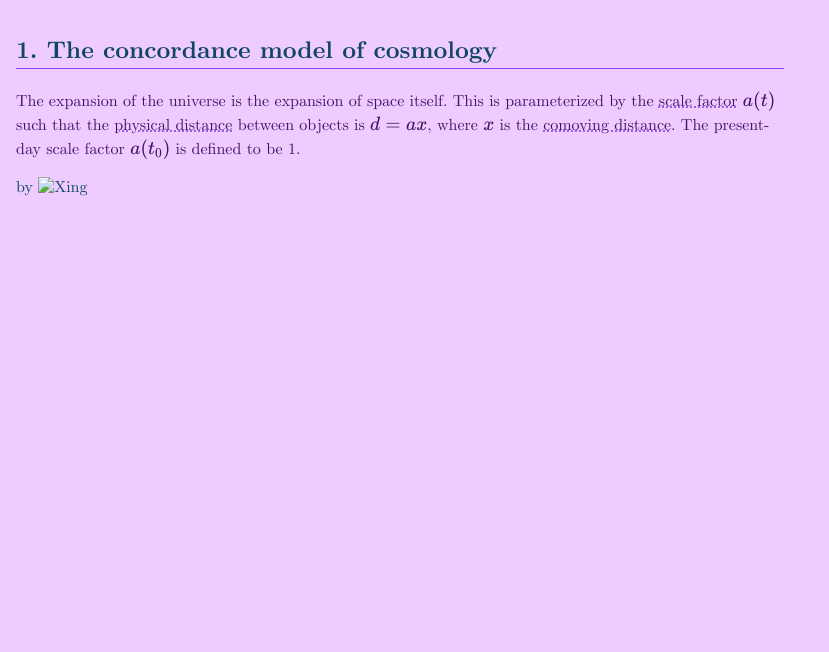
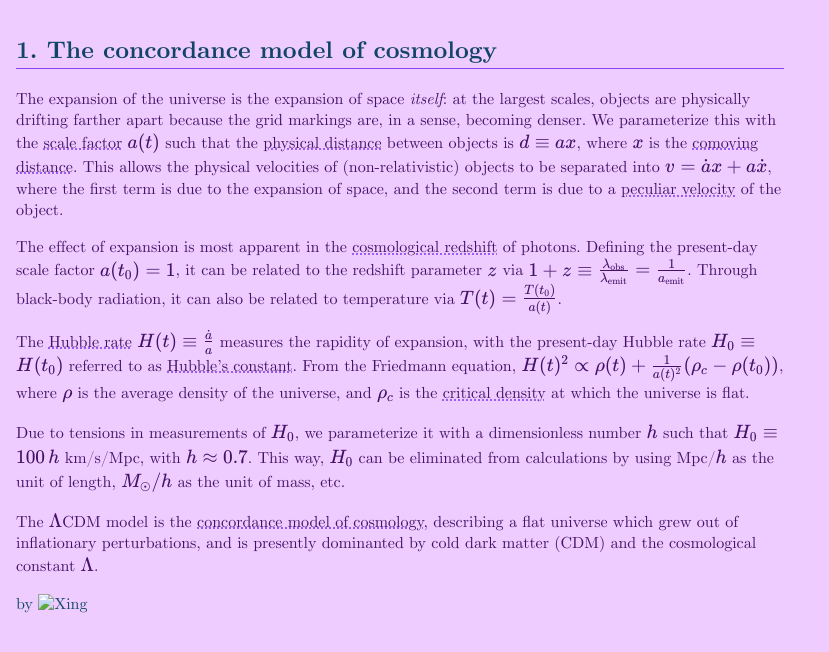
Before and after one commit to xingyzt/notes, a Jekyll site: the page built from modern-cosmology/1.md, in a window 1280 px wide. Shown: the top 652 px of the page, without its empty margins (0-829 px from the left). Built offline with Jekyll 4.4.1, drawn with Linux system fonts in a browser that asks for light colours; our own code applies the rules of GitHub Pages for plain Markdown files.

Commit message:
Finish ch. 1

```diff
--- a/modern-cosmology/1.md
+++ b/modern-cosmology/1.md
@@ -4,7 +4,15 @@
 
 ## 1. The concordance model of cosmology
 
-The expansion of the universe is the expansion of space itself. This is parameterized by the **scale factor** $a(t)$ such that the **physical distance** between objects is $d=ax$, where $x$ is the **comoving distance**. The present-day scale factor $a(t_0)$ is defined to be 1.
+The expansion of the universe is the expansion of space *itself*: at the largest scales, objects are physically drifting farther apart because the grid markings are, in a sense, becoming denser. We parameterize this with the **scale factor** $a(t)$ such that the **physical distance** between objects is $d\equiv ax$, where $x$ is the **comoving distance**. This allows the physical velocities of (non-relativistic) objects to be separated into $v = \dot ax + a\dot x$, where the first term is due to the expansion of space, and the second term is due to a **peculiar velocity** of the object.
+
+The effect of expansion is most apparent in the **cosmological redshift** of photons. Defining the present-day scale factor $a(t_0)=1$, it can be related to the redshift parameter $z$ via $1 + z \equiv \frac{\lambda_\text{obs}}{\lambda_\text{emit}} = \frac1{a_\text{emit}}$. Through black-body radiation, it can also be related to temperature via $T(t) = \frac{T(t_0)}{a(t)}$.
+
+The **Hubble rate** $H(t) \equiv \frac{\dot a}{a}$ measures the rapidity of expansion, with the present-day Hubble rate $H_0 \equiv H(t_0)$ referred to as **Hubble’s constant**. From the Friedmann equation, $H(t)^2 \propto \rho(t) + \frac1{a(t)^2}(\rho_c - \rho(t_0))$, where $\rho$ is the average density of the universe, and $\rho_c$ is the **critical density** at which the universe is flat.
+
+Due to tensions in measurements of $H_0$, we parameterize it with a dimensionless number $h$ such that $H_0 \equiv 100\, h$ km/s/Mpc, with $h\approx 0.7$. This way, $H_0$ can be eliminated from calculations by using Mpc/$h$ as the unit of length, $M_\odot/h$ as the unit of mass, etc.
+
+The $\Lambda$CDM model is the **concordance model of cosmology**, describing a flat universe which grew out of inflationary perturbations, and is presently dominanted by cold dark matter (CDM) and the cosmological constant $\Lambda$.
 
 </section>
 
```
Also changed, not shown: modern-cosmology/2.md (+1 -0 lines).
